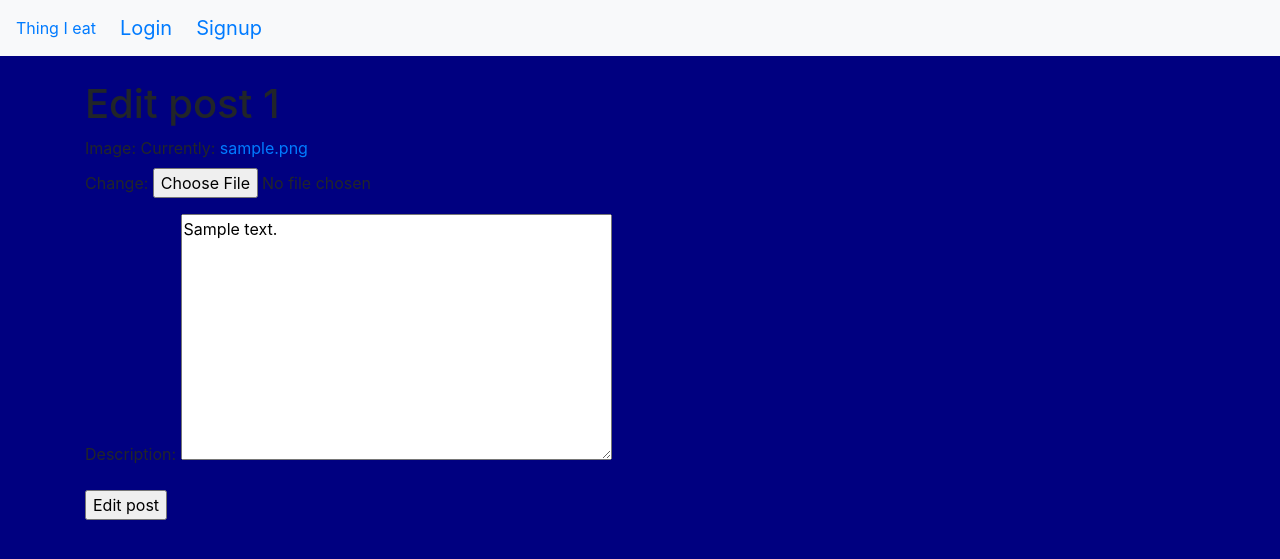
After one commit to zkid18/django_food_bot, a Django app: page /posts/1/edit/ in a window 1280 px wide. The commit adds this page. Shown: the top 559 px of the page. Run offline with Django 3.2, Linux system fonts and the light colour scheme; tables that the repository leaves empty hold one stand-in row (values such as "Sample post"); some libraries are stand-ins or nearby versions.

Commit message:
Urls structure

```diff
--- a/accounts/urls.py
+++ b/accounts/urls.py
@@ -4,9 +4,6 @@ from accounts.views import LoginView, LogoutView, SignupView
 app_name = 'accounts'
 
 urlpatterns = [
-    # url("^signup/$", views.signup_view, name='signup'),
-    # url("^login/$", views.login_view, name="login"),
-    # url("^logout/$", views.logout_view, name="logout"),
     url("^signup/$", SignupView.as_view(), name='signup'),
     url("^login/$", LoginView.as_view(), name="login"),
     url("^logout/$", LogoutView.as_view(), name="logout"),
--- a/foodie/urls.py
+++ b/foodie/urls.py
@@ -9,12 +9,12 @@ from django.views.decorators.csrf import csrf_exempt
 
 urlpatterns = [
     path('admin/', admin.site.urls),
+    path('posts/', include('posts.urls')),
     path('accounts/', include('accounts.urls')),
-    path('new/', PostCreate.as_view(), name='new'),
     path('', PostList.as_view(), name='list'),
-    path('posts/', PostList.as_view(), name='list'),
-    path('posts/<pk>/like/', PostLikeToggle.as_view(), name='like'),
-    path('posts/<pk>/', PostDetail.as_view(), name='detail'),
+    # path('posts/', PostList.as_view(), name='list'),
+    # path('posts/<pk>/like/', PostLikeToggle.as_view(), name='like'),
+    # path('posts/<pk>/', PostDetail.as_view(), name='detail'),
     path('bot/webhook', csrf_exempt(BotView.as_view())),
 ]
 
--- a/posts/models.py
+++ b/posts/models.py
@@ -16,7 +16,7 @@ class Post(models.Model):
     likes = models.ManyToManyField(User, blank=True, related_name='post_likes')
 
     def get_absolute_url(self, pk):
-        return reverse("detail", kwargs={"pk": pk})
+        return reverse("posts:detail", kwargs={"pk": pk})
 
 
 class Comment(models.Model):
--- a/posts/templates/posts/post_detail.html
+++ b/posts/templates/posts/post_detail.html
@@ -7,7 +7,7 @@
         <p class="card-text">{{ post.description }}</p>
         <p class="card-text">Likes : {{ post.likes.count }}</p>
         {% if user.is_authenticated %}
-        <form action="{% url 'like' pk=post.id %}" method="GET">
+        <form action="{% url 'posts:like' pk=post.id %}" method="GET">
             {% if post.likes.count %}
                 <button type="submit" class="btn btn-secondary">Dislike</button>
             {% else %}
--- /dev/null
+++ b/posts/templates/posts/post_edit.html
@@ -0,0 +1,9 @@
+{% extends 'base.html' %}
+{% block content %}
+<h1>Edit post {{post.id}}</h1>
+<form action = "{% url 'posts:new' %}" method="POST" enctype="multipart/form-data">
+    {% csrf_token %}
+    {{ form.as_p }}
+    <input type="submit" value="Edit post">
+</form>
+{% endblock %}
--- a/posts/templates/posts/post_list.html
+++ b/posts/templates/posts/post_list.html
@@ -10,7 +10,7 @@
                 <p class="card-text">Likes : {{ post.likes.count }}</p>
                 <p class="id">Post_id: {{ post.id }}</p>
                 <div class="btn-group-vertical">
-                    <a href="{% url 'detail' pk=post.id %}" method="GET">
+                    <a href="{% url 'posts:detail' pk=post.id %}" method="GET">
                         <button type="submit" class="btn btn-secondary">Detail</button>
                     </a>
                 </div>
--- a/posts/templates/posts/post_form.html
+++ b/posts/templates/posts/post_new.html
@@ -1,7 +1,7 @@
 {% extends 'base.html' %}
 {% block content %}
 <h1>Create new post</h1>
-<form action = "{% url 'new' %}" method="POST" enctype="multipart/form-data">
+<form action = "{% url 'posts:new' %}" method="POST" enctype="multipart/form-data">
     {% csrf_token %}
     {{ form.as_p }}
     <input type="submit" value="Create post">
--- /dev/null
+++ b/posts/urls.py
@@ -0,0 +1,13 @@
+from django.conf.urls import url
+from django.urls import path, include
+from posts.views import PostCreate, PostLikeToggle, PostDetail, PostList, PostEdit
+
+app_name = 'posts'
+
+urlpatterns = [
+    path("", PostList.as_view(), name="list"),
+    path('new/', PostCreate.as_view(), name='new'),
+    path('<pk>/edit/', PostEdit.as_view(), name='edit'),
+    path("<pk>/like/", PostLikeToggle.as_view(), name='like'),
+    path("<pk>/", PostDetail.as_view(), name='detail')
+]
--- a/posts/views.py
+++ b/posts/views.py
@@ -1,6 +1,6 @@
 from django.shortcuts import render
 from django.views.generic.list import ListView
-from django.views.generic.edit import CreateView
+from django.views.generic.edit import CreateView, UpdateView
 from django.views.generic.detail import DetailView
 from django.contrib.auth.decorators import login_required
 from django.contrib.auth.mixins import LoginRequiredMixin
@@ -26,16 +26,28 @@ class PostLikeToggle(RedirectView):
         url_redirect = post.get_absolute_url(post_id)
         return url_redirect
 
-
 class PostCreate(LoginRequiredMixin, CreateView):
     model = Post
     fields = ['image', 'description']
+    template_name = 'posts/post_new.html'
     success_url = '/'
     login_url = '/accounts/login'
 
     def form_valid(self, form):
         form.instance.author = self.request.user
         return super().form_valid(form)
+
+class PostEdit(UpdateView):
+    model = Post
+    fields = ['image', 'description']
+    template_name = 'posts/post_edit.html'
+    success_url = '/'
+
+    def form_valid(self, form):
+        form.instance.author = self.request.user
+        return super().form_valid(form)
+
+
 
 class PostDetail(DetailView):
     model = Post
--- a/settings/base.py
+++ b/settings/base.py
@@ -109,9 +109,6 @@ STATICFILES_DIRS = [
     os.path.join(BASE_DIR, 'static/')
 ]
 
-# STATIC_ROOT = os.path.join(BASE_DIR, 'staticfiles')
-# STATIC_ROOT = os.path.join(BASE_DIR, 'static')
-
 MEDIA_URL = '/media/'
 MEDIA_ROOT = os.path.join(BASE_DIR, 'media')
 
--- a/templates/base.html
+++ b/templates/base.html
@@ -23,7 +23,7 @@
                             </form>
                         </li>
                         <li class="nav-item ml-4 mb-2">
-                            <form class="new-post" action="{% url 'new' %}">
+                            <form class="new-post" action="{% url 'posts:new' %}">
                                 <button type="submit" class="btn btn-primary">New</button>
                             </form>
                         </li>
```
Also changed, not shown: posts/templates/posts/post_404.html (renamed from posts/templates/post_404.html).
